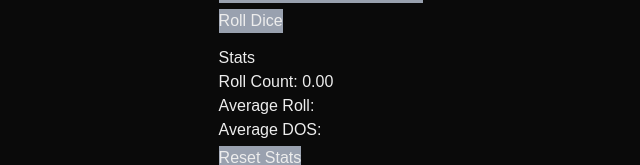
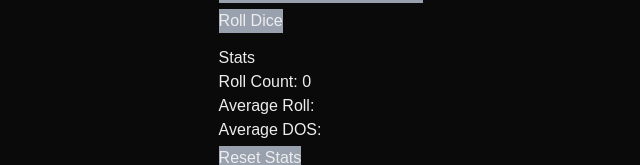
Before and after one commit to BarkevReisig/ANYDice, a React (Vite) app: page / in a window 1280 px wide. Shown: the part 226-391 px from the top of the page, without its empty margins (319-959 px from the left). Built offline with nearby package versions, Linux system fonts and the light colour scheme; the HTML template or start-up script is replaced by a standard one.

Commit message:
Minor fixes

```diff
--- a/src/App.tsx
+++ b/src/App.tsx
@@ -1,4 +1,3 @@
-import { useState } from "react";
 import "./App.css";
 import Dice from "./components/Dice";
 
--- a/src/components/DiceRoller.tsx
+++ b/src/components/DiceRoller.tsx
@@ -12,9 +12,10 @@ export default function DiceRoller({ updateDiceTotals }: DiceRollerProps) {
   const [degrees, setDegrees] = useState<number>(0);
   const [crit, setCrit] = useState<boolean>(false);
 
-  function handleCheckSubmit(event: any/*React.FormEvent<HTMLFormElement>*/): void {
+  function handleCheckSubmit(event: React.FormEvent<HTMLFormElement>): void {
     event.preventDefault()
     // Ensure value is a number before making the skill check.
+    // @ts-expect-error Making the line below TS compliant is not worth the trouble.
     if (event.target[0].value) makeCheck(event.target[0].value);
   }
 
--- a/src/components/Stats.tsx
+++ b/src/components/Stats.tsx
@@ -20,7 +20,7 @@ export default function Stats({ rollResultTotal, degreesTotal, rollCount, resetS
   return(
     <div className="text-left mt-6">
       <p>Stats</p>
-      <Stat text={"Roll Count: "} value={rollCount}/>
+      <p>{"Roll Count: " + rollCount}</p>
       <Stat text={"Average Roll: "} value={averageResult}/>
       <Stat text={"Average DOS: "} value={averageDegrees}/>
       <button onClick={resetStats} className="bg-gray-400 mt-2">Reset Stats</button>
```
